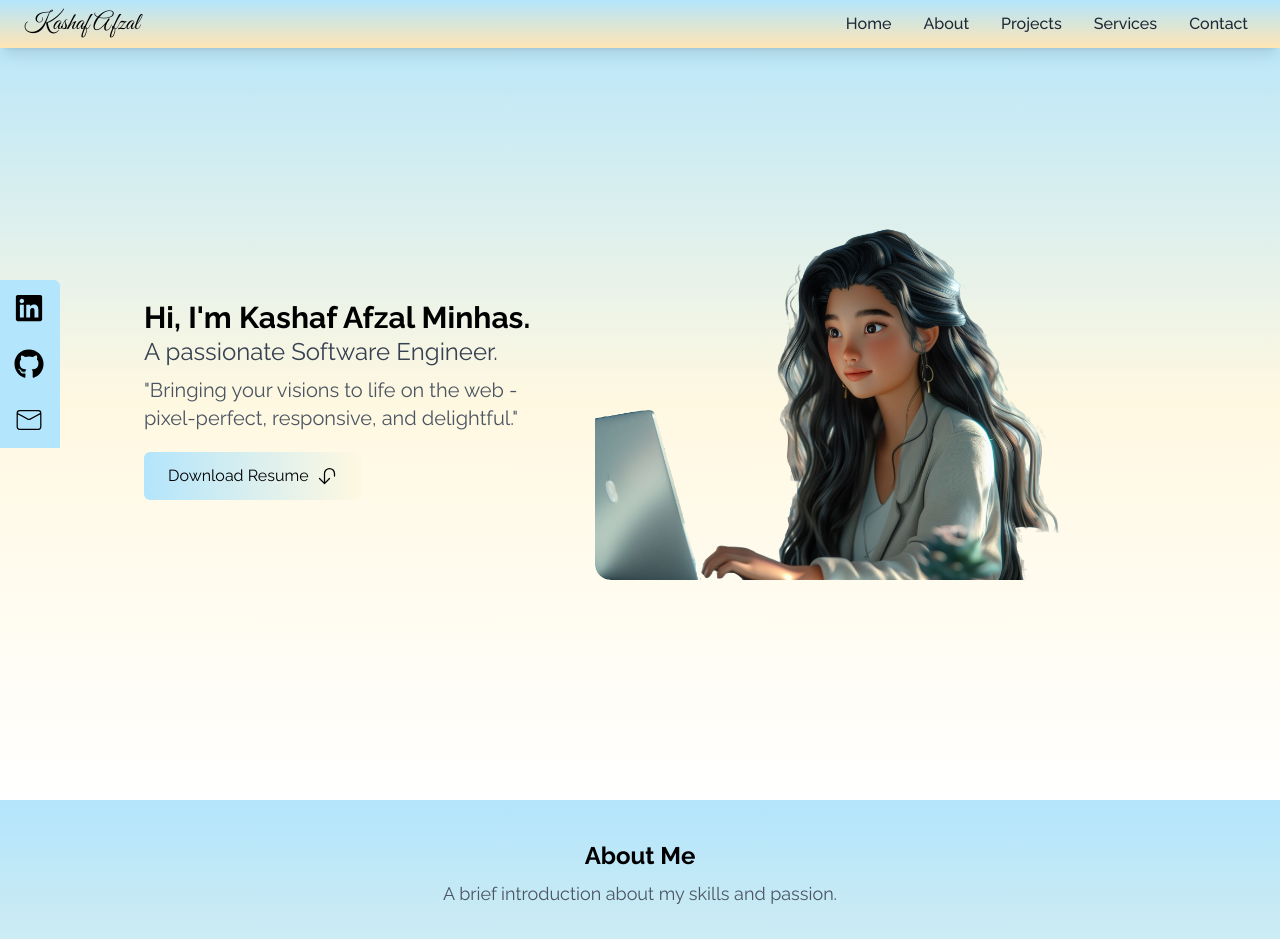
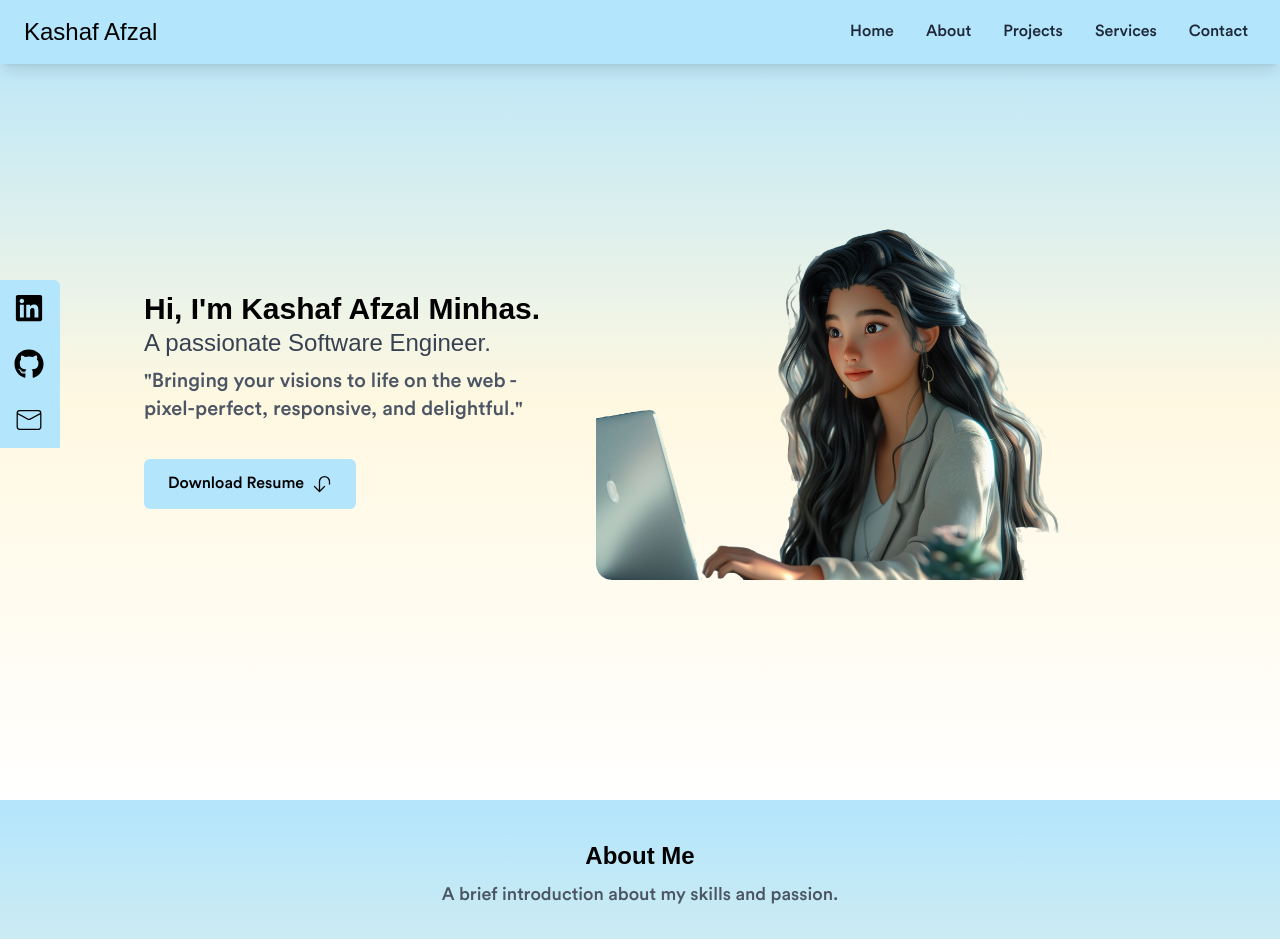
Before and after one commit to kashaf-afzalminhas/kashafafzal-portfolio, a React (Create React App) app in the folder my-portfolio/: page / in a window 1280 px wide. Shown: the top 939 px of the page. Built offline with nearby package versions, Linux system fonts and the light colour scheme.

Commit message:
new changes made

```diff
--- a/my-portfolio/src/Components/About.jsx
+++ b/my-portfolio/src/Components/About.jsx
@@ -5,7 +5,7 @@ const About = () => {
     <div className="w-full h-auto bg-gradient-to-b from-[#B3E5FC] to-[#FFF8E1] text-black" name='about'>
       <div className="max-w-screen-lg px-4 mx-auto flex flex-col justify-center w-full py-5 md:py-10">
         <div className="pb-4 text-center">
-          <h2 className="text-3xl md:text-2xl font-bold mb-2">About Me</h2>
+          <h2 className="text-3xl md:text-2xl font-LyonDisplay  font-bold mb-2">About Me</h2>
           <p className="text-base md:text-lg text-gray-600">A brief introduction about my skills and passion.</p>
         </div>
         <div className="text-sm md:text-base mt-3 space-y-4">
--- a/my-portfolio/src/Components/Contact.jsx
+++ b/my-portfolio/src/Components/Contact.jsx
@@ -14,21 +14,21 @@ function Contact() {
               type="text"
               name='name'
               placeholder='Enter Your Name'
-              className='p-2 bg-transparent border-2 rounded-md text-black focus:outline-none'
+              className='p-2  bg-white  border-2 rounded-md text-black focus:outline-none'
             />
             <input
               type="text"
               name='email'
               placeholder='Enter Your Email'
-              className='my-4 p-2 bg-transparent border-2 rounded-md text-black focus:outline-none'
+              className='my-4 p-2 bg-white border-2 rounded-md text-black focus:outline-none'
             />
             <textarea
               placeholder='Enter Your Message'
               name="Message"
               rows="10"
-              className='p-2 bg-transparent border-2 focus:outline-none text-black rounded-md'
+              className='p-2  bg-white  border-2 focus:outline-none text-black rounded-md'
             ></textarea>
-            <button className='text-gray bg-gradient-to-b from-[#B3E5FC] via-[#FFF8E1] to-[#FFF8E1] px-6 py-3 my-9 mx-auto flex items-center rounded-md hover:scale-100 duration-300'>Let's Talk</button>
+            <button className='text-gray-950 bg-[#B3E5FC]  hover:bg-[#a3d6ee] px-6 py-3 my-9 mx-auto flex items-center rounded-md hover:scale-100 duration-300'>Let's Talk</button>
           </form>
         </div>
       </div>
--- a/my-portfolio/src/Components/Home.jsx
+++ b/my-portfolio/src/Components/Home.jsx
@@ -13,13 +13,13 @@ const Home = () => {
           <h2 className="text-2xl sm:text-3xl font-bold text-black">
             Hi, I'm Kashaf Afzal Minhas.
           </h2>
-          <h3 className="text-gray-700 text-xl sm:text-2xl">
+          <h3 className="text-gray-700 text-lg sm:text-2xl">
             A passionate Software Engineer.
           </h3>
           <p className="text-gray-600 mt-2 text-lg sm:text-xl">
             "Bringing your visions to life on the web - pixel-perfect, responsive, and delightful."
           </p>
-          <button className="text-gray btn-cntr w-fit mt-5 px-6 py-3 flex items-center rounded-md bg-gradient-to-r from-[#B3E5FC] to-[#FFF8E1] cursor-pointer">
+          <button className="text-gray btn-cntr w-fit mt-5 px-6 py-3 flex items-center rounded-md  bg-[#B3E5FC]  hover:bg-[#a3d6ee] cursor-pointer">
             <a
               href="https://kashaf-afzalminhas.github.io/kashafafzal-portfolio/Kashaf-Afzal-Resume.pdf"
               target="_blank"
--- a/my-portfolio/src/Components/NavBar.jsx
+++ b/my-portfolio/src/Components/NavBar.jsx
@@ -18,8 +18,8 @@ const NavBar = () => {
 
   return (
     <>
-      <nav className="w-full h-12 flex justify-between items-center text-black bg-gradient-to-b from-[#B3E5FC] to-[#FFE5B4] fixed px-4 shadow-lg z-10">
-        <h1 className="text-2xl font-signature ml-2">Kashaf Afzal</h1>
+      <nav className="w-full h-16 flex bg-[#B3E5FC] justify-between items-center text-black  fixed px-4 shadow-lg z-10">
+        <h1 className="text-2xl font-LyonDisplay font-medium ml-2">Kashaf Afzal</h1>
         <ul className="hidden md:flex">
           {links.map(({ id, link }) => (
             <li
--- a/my-portfolio/src/Components/Project.jsx
+++ b/my-portfolio/src/Components/Project.jsx
@@ -38,7 +38,7 @@ function Project() {
           {posts.map(({ id, src, title, style, description }) => (
             <div
               key={id}
-              className={`shadow-lg hover:scale-105 duration-500 rounded-lg overflow-hidden ${style} transition-transform`}
+              className={` opacity-80 shadow-black hover:scale-105 duration-500 rounded-lg overflow-hidden ${style} transition-transform`}
             >
               <img
                 src={src}
--- a/my-portfolio/src/Components/Services.jsx
+++ b/my-portfolio/src/Components/Services.jsx
@@ -58,7 +58,7 @@ function Services() {
         </div>
         <div className="w-full grid grid-cols-2 md:grid-cols-3 gap-4 text-center py-8 px-4 sm:px-0">
           {skill.map(({ id, src, title, style }) => (
-            <div key={id} className={`shadow-md hover:scale-105 duration-500 py-2 rounded-lg ${style}`}>
+            <div key={id} className={`shadow-black opacity-80 hover:scale-105 duration-500 py-2 rounded-lg ${style}`}>
               <img src={src} alt={title} className="w-20 mx-auto" />
               <p className="mt-4">{title}</p>
             </div>
--- a/my-portfolio/src/index.css
+++ b/my-portfolio/src/index.css
@@ -1,16 +1,55 @@
-@import url('https://fonts.googleapis.com/css2?family=Raleway:ital,wght@0,100..900;1,100..900&display=swap');
-@import url('https://fonts.googleapis.com/css2?family=Great+Vibes&family=Raleway:ital,wght@0,100..900;1,100..900&display=swap');
+@font-face {
+  font-family: 'CircularStd';
+  src: url('./assets/circular-std-medium-500.ttf') format('truetype'); /* Adjust the path if necessary */
+  font-weight: normal;
+  font-style: normal;
+}
+
+@import url('https://db.onlinewebfonts.com/c/3022f37bd10f5228f9763f7e620d15c5?family=Lyon+Display+Web+Black+Italic');
+@import url('https://db.onlinewebfonts.com/c/dd361acac015930c5ced8f1135068f23?family=LyonText-Regular');
+
 @tailwind base;
 @tailwind components;
 @tailwind utilities;
-@layer base{
-  html{
 
-      font-family: "Raleway", sans-serif;
-      font-optical-sizing: auto;
-
-      font-style: normal;
-
-
+@layer base {
+  html {
+    font-family: 'LyonText', sans-serif; /* Default font for the document */
+    font-optical-sizing: auto;
+    font-style: normal;
   }
 }
+
+body {
+  font-family: 'CircularStd', sans-serif; /* Body font set to Circular Std */
+  line-height: 1.6; /* Improved readability */
+  margin: 0;
+  padding: 0;
+}
+
+h1, h2, h3 {
+  font-family: 'LyonText', sans-serif; /* Headings font */
+  margin: 0; /* Reset margin */
+}
+
+h1 {
+  font-size: 2.5rem; /* Adjust as needed */
+}
+
+h2 {
+  font-size: 2rem; /* Adjust as needed */
+}
+
+h3 {
+  font-size: 1.5rem; /* Adjust as needed */
+}
+
+button {
+  font-family: 'CircularStd', sans-serif; /* Button font */
+  font-weight: normal; /* Adjust weight as necessary */
+}
+
+p {
+  font-family: 'CircularStd', sans-serif; /* Paragraph font */
+  margin: 0 0 1rem; /* Bottom margin for spacing */
+}
```
Also changed, not shown: my-portfolio/src/assets/circular-std-medium-500.ttf (added).
